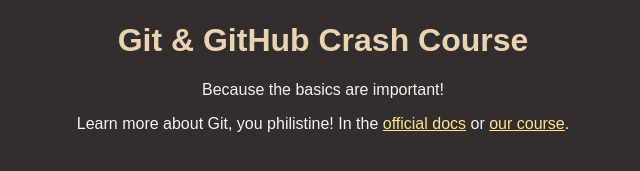
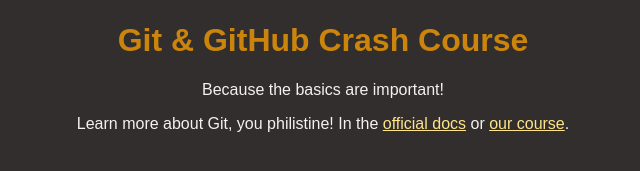
Before and after one commit to jharter1/github-crash-course, a plain HTML site: page index.html in a window 1280 px wide. Shown: the part 147-318 px from the top of the page, without its empty margins (317-957 px from the left). Drawn offline with Linux system fonts and the light colour scheme.

Commit message:
change title color

```diff
--- a/styles.css
+++ b/styles.css
@@ -17,7 +17,7 @@ body {
 }
 
 h1 {
-  color: #e8d4b2;
+  color: #cc850c;
 }
 
 a {
```
